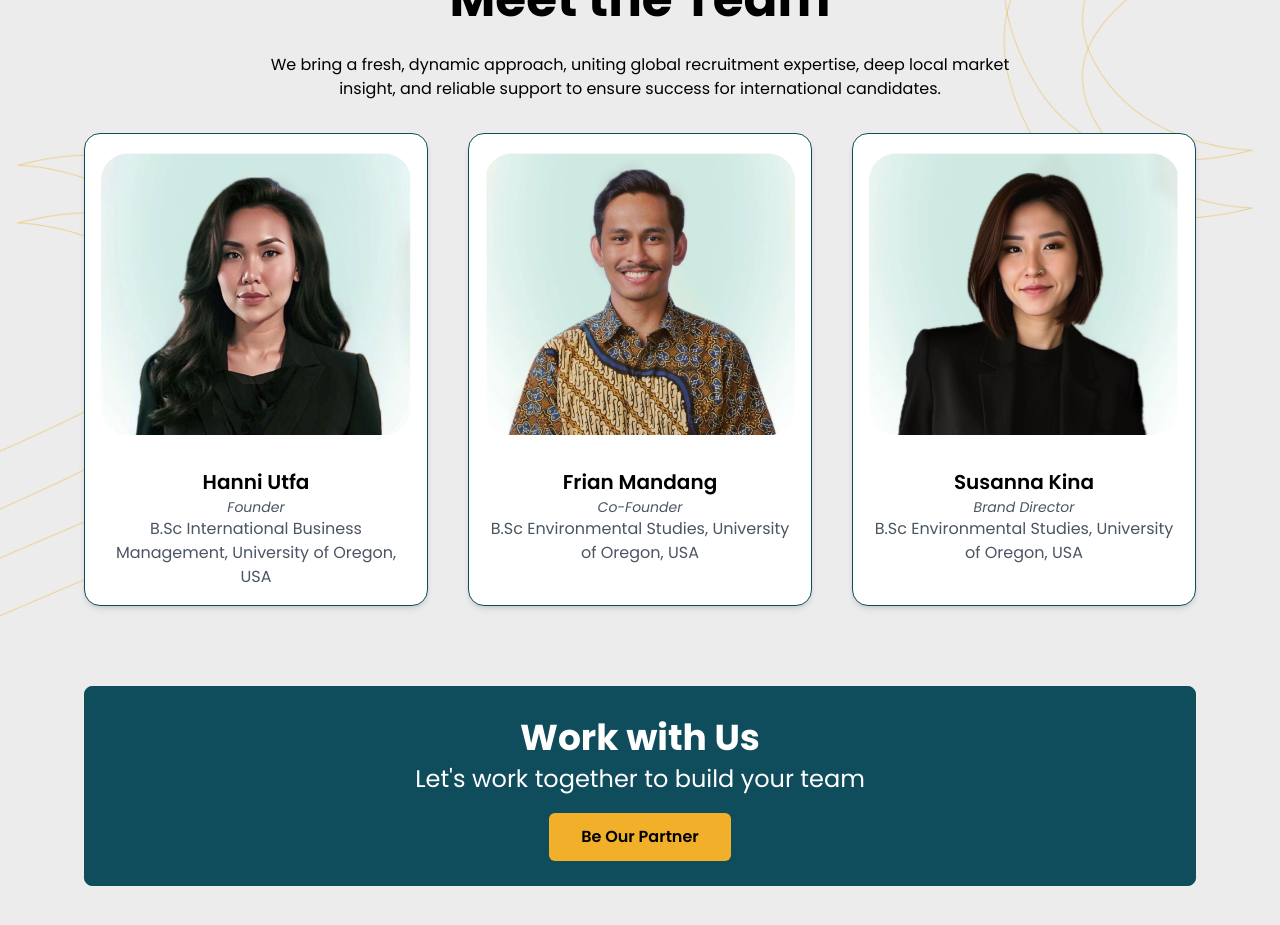
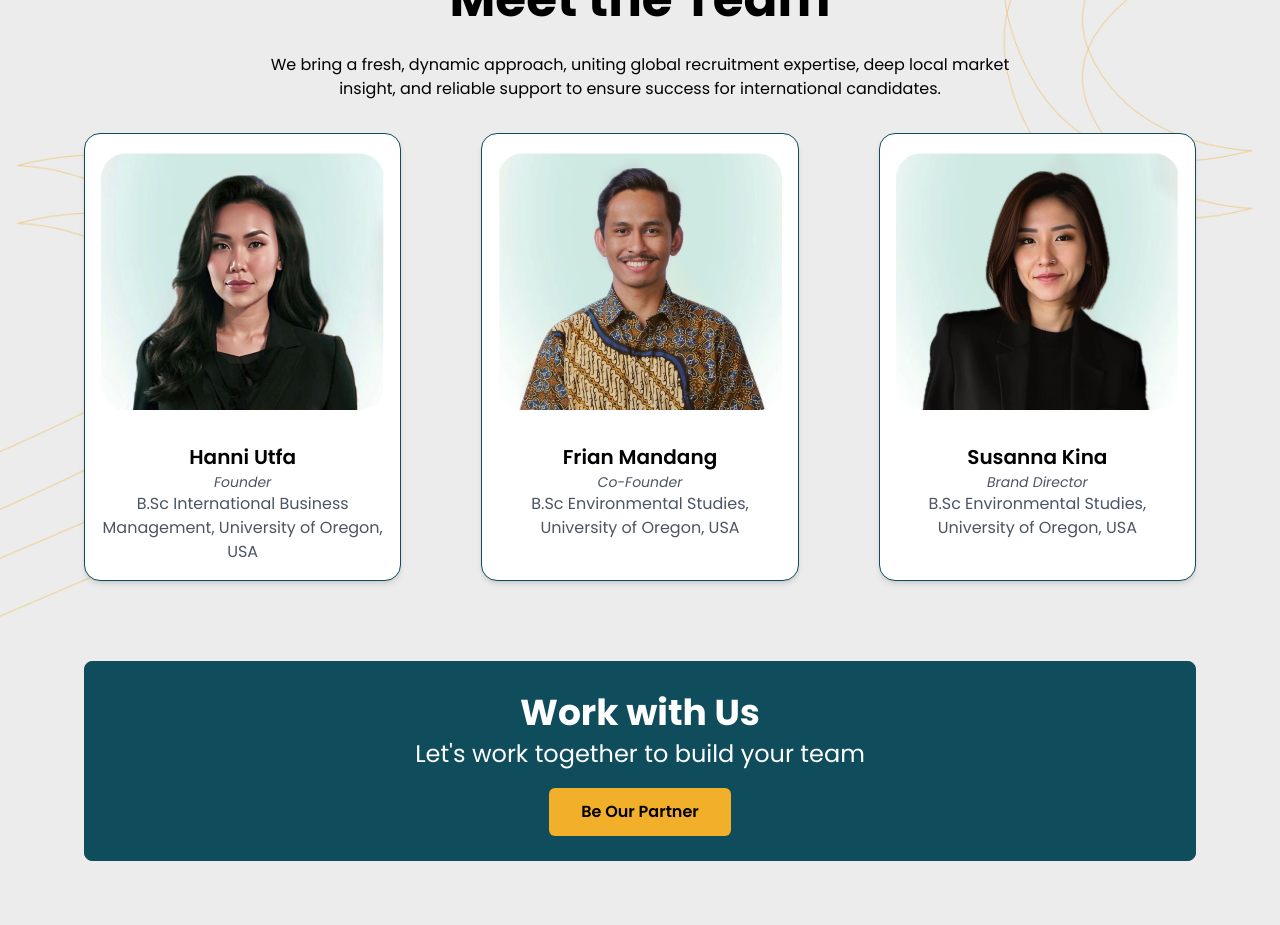
Before and after one commit to haycalrh21/hafapilar, a Next.js app: page / in a window 1280 px wide. Shown: the part 2620-3545 px from the top of the page. Built offline with nearby package versions, Linux system fonts and the light colour scheme.

Commit message:
team member 5

```diff
--- a/src/components/Homepage/Team.tsx
+++ b/src/components/Homepage/Team.tsx
@@ -30,7 +30,7 @@ export default function TeamCard() {
       <p className="text-center max-w-3xl mx-auto mb-8">
         We bring a fresh, dynamic approach, uniting global recruitment expertise, deep local market insight, and reliable support to ensure success for international candidates.
       </p>
-      <div className="grid grid-cols-1 sm:grid-cols-2 lg:grid-cols-3 gap-10 w-full"> {/* Grid layout */}
+      <div className="grid grid-cols-1 sm:grid-cols-2 lg:grid-cols-3 gap-20 sm:gap-0 lg:gap-20 w-full"> {/* Grid layout */}
         {teamMembers.map((member, index) => (
           <div
             key={index}
```
